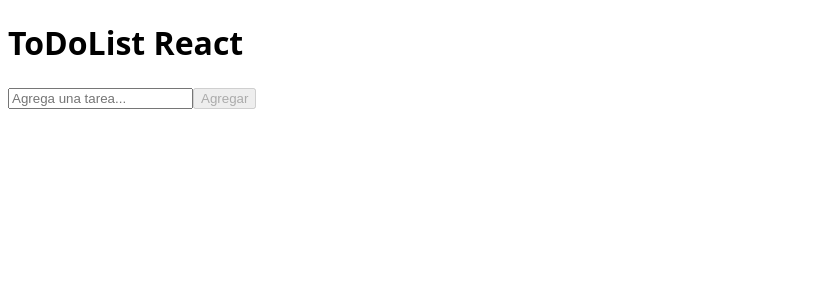
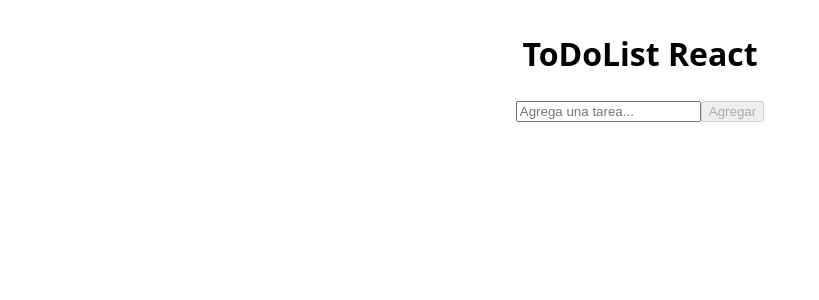
Before and after one commit to NicolasNakasone/ToDoList_React, a React (Vite) app: page / in a window 1280 px wide. Shown: the top 300 px of the page, without its empty margins (0-819 px from the left). Built offline with nearby package versions, Linux system fonts and the light colour scheme.

Commit message:
feat(styles): improved styles of all application

```diff
--- a/src/App.css
+++ b/src/App.css
@@ -5,7 +5,23 @@
 }
 
 body {
-  font-family: system-ui, -apple-system, BlinkMacSystemFont, 'Segoe UI', Roboto, Oxygen, Ubuntu, Cantarell, 'Open Sans', 'Helvetica Neue', sans-serif
+  font-family: system-ui, -apple-system, BlinkMacSystemFont, 'Segoe UI', Roboto, Oxygen, Ubuntu, Cantarell, 'Open Sans', 'Helvetica Neue', sans-serif;
+
+  & > main {
+    display: flex;
+    flex-direction: column;
+    align-items: center;
+  }
+}
+
+h1 {
+  margin: 1.5rem 0;
+  text-align: center;
+}
+
+.todo_list {
+  padding-inline: 0;
+  margin: 1.5rem 0;
 }
 
 .todo_list > li,
@@ -14,11 +30,24 @@ body {
   user-select: none;
 }
 
-.todo_list > li  {
+.todo_list > li {
+  max-width: 80vw;
   margin: 0 0 1rem;
+  display: flex;
+  align-items: center;
+  gap: 1rem;
+
+  & > span {
+    /* Revisar luego si esta prop no traera otros problemas
+      Aunque por lo que note, visualmente pareciera funcionar
+      igual que word-break: break-all;
+    */
+    /* line-break: anywhere; */
+    overflow: auto;
+  }
 
   & > button {
-    margin: 0 0 0 0.5rem
+    margin: 0 0 0 auto;
   }
 }
 
--- a/src/components/ToDoItem.tsx
+++ b/src/components/ToDoItem.tsx
@@ -21,11 +21,8 @@ export default function ToDoItem({ toDo, setTodos }: ToDoItemProps) {
   };
 
   return (
-    <li
-      className={toDo.isCompleted ? "completed" : ""}
-      onClick={() => handleCompleteToDo(toDo.id)}
-    >
-      {toDo.task}
+    <li onClick={() => handleCompleteToDo(toDo.id)}>
+      <span className={toDo.isCompleted ? "completed" : ""}>{toDo.task}</span>
       <button
         className="remove_button"
         onClick={() => handleRemoveToDo(toDo.id)}
```
